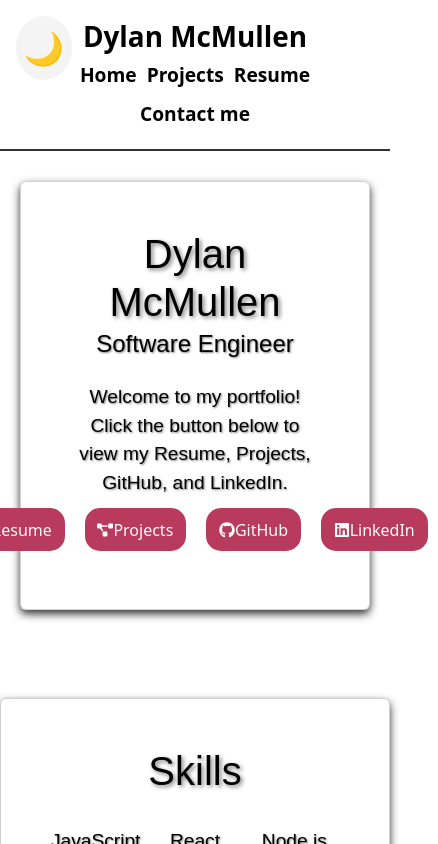
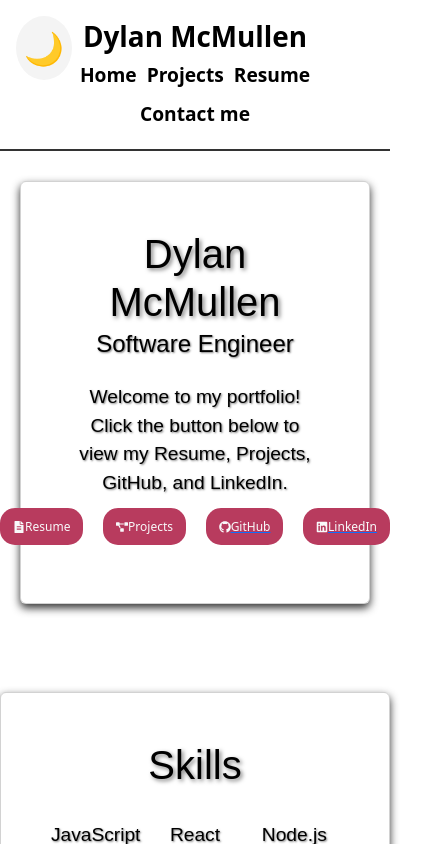
Before and after one commit to DylanM05/Portfolio_Website, a React (Create React App) app in the folder client/: page / in a window 390 px wide. Shown: the top 844 px of the page, 438 px wide, since content can reach past the window. Built offline with nearby package versions, Linux system fonts and the light colour scheme.

Commit message:
Update BusinessCard.css

```diff
--- a/client/src/Components/Styles/BusinessCard.css
+++ b/client/src/Components/Styles/BusinessCard.css
@@ -187,7 +187,7 @@
   }
   .card-button {
     padding: 0.6rem 0.8rem !important;
-    font-size: 1rem !important;
+    font-size: 0.75rem !important;
   }
 }
 
```
